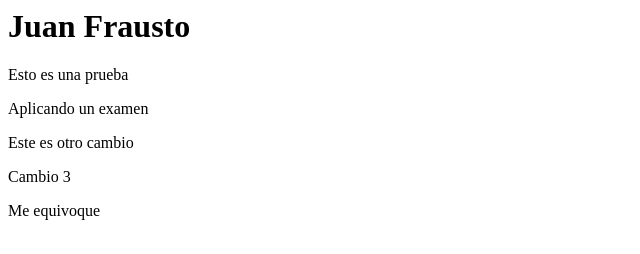
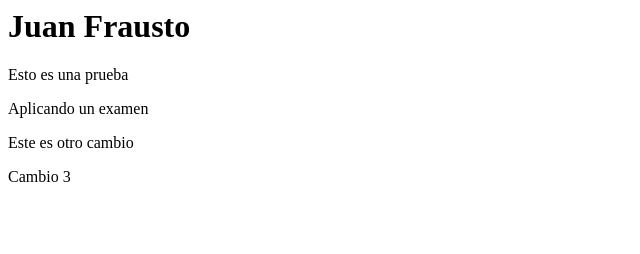
Before and after one commit to Xitony0407/MiPrimeraPagina, a plain HTML site: page index.html in a window 1280 px wide. Shown: the whole page, without its empty margins (0-640 px from the left). Drawn offline with Linux system fonts and the light colour scheme.

Commit message:
Revert "Me equivoque"
This reverts commit 8d0bda105ed50b5bd85e792db757536c75e07b74.

```diff
--- a/index.html
+++ b/index.html
@@ -7,5 +7,3 @@
 <p>Este es otro cambio</p>
 
 <p>Cambio 3</p>
-
-<p>Me equivoque</p>
```
